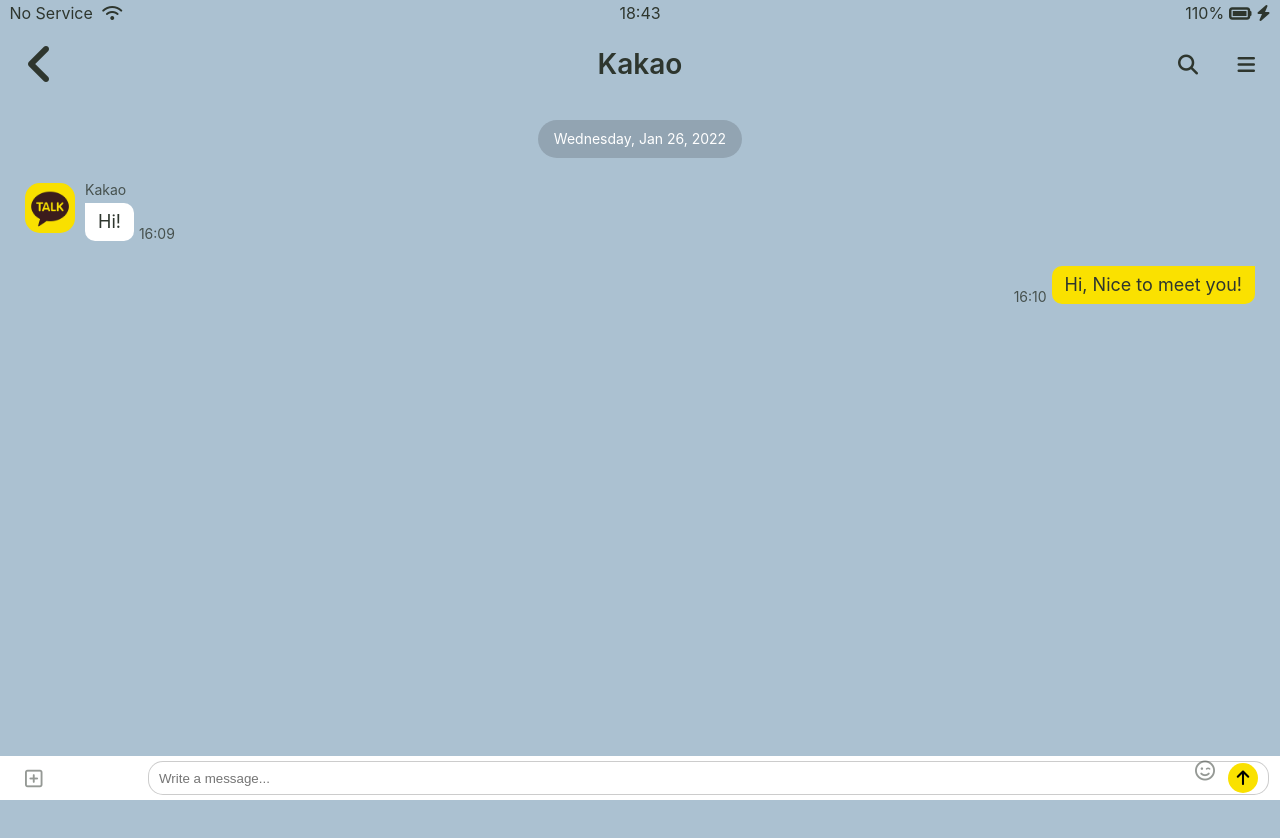
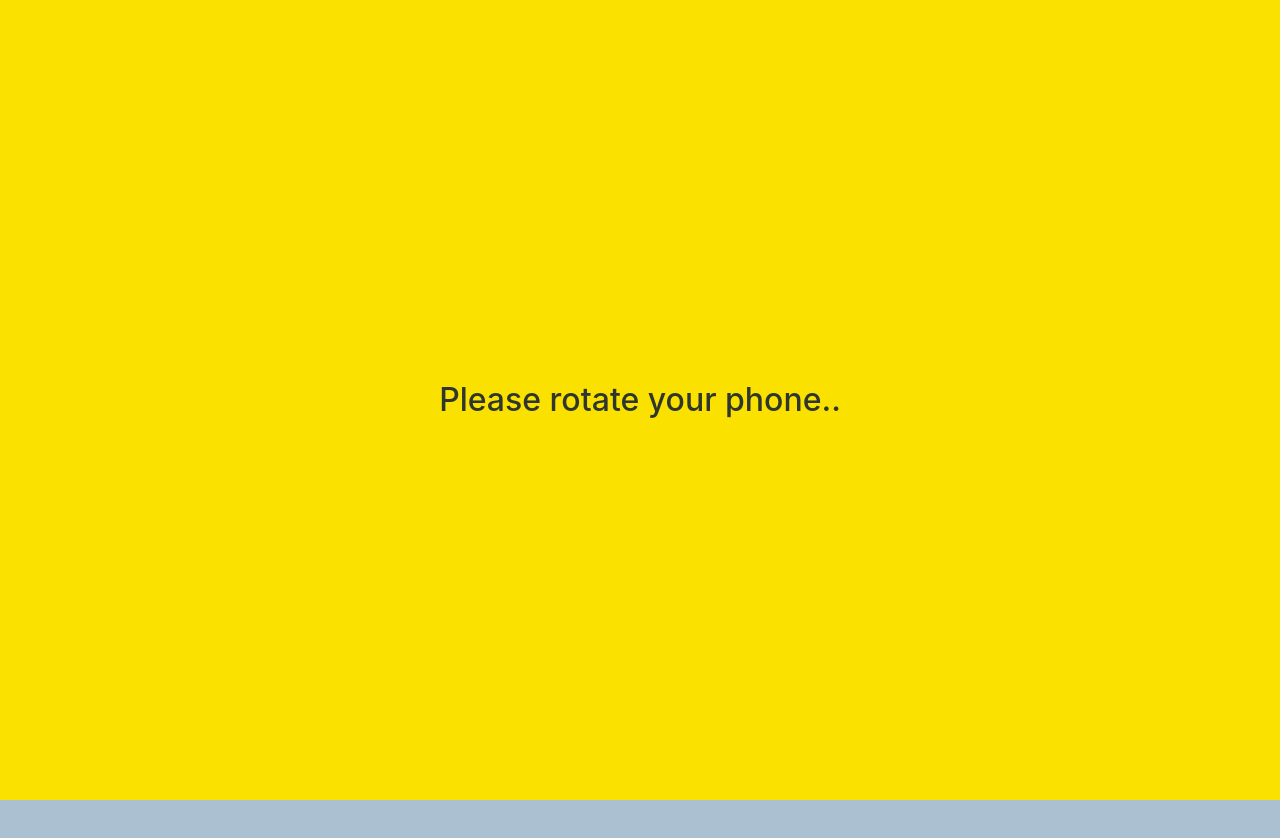
Before and after one commit to K-osA/kakao-web-clone, a plain HTML site: page chat.html in a window 1280 px wide. Shown: the top 838 px of the page. Drawn offline with Linux system fonts and the light colour scheme.

Commit message:
Create Media-query
Deny for big-screen, landscape mode

```diff
--- a/chat.html
+++ b/chat.html
@@ -69,6 +69,12 @@
         </button>
       </div>
     </form>
+    <div id="no-mobile">
+      <span>Your screen is too big :<</span>
+    </div>
+    <div id="no-portrait">
+      <span>Please rotate your phone..</span>
+    </div>
     <script
       src="https://kit.fontawesome.com/fa952cdac2.js"
       crossorigin="anonymous"
--- /dev/null
+++ b/css/components/no-something.css
@@ -0,0 +1,36 @@
+#no-mobile {
+  display: flex;
+  top: 0;
+  position: absolute;
+  z-index: 98;
+  height: 100vh;
+  width: 100vw;
+  background-color: var(--yellow);
+  justify-content: center;
+  align-items: center;
+  font-size: 32px;
+  font-weight: 500;
+}
+#no-portrait {
+  display: flex;
+  z-index: 99;
+  height: 100vh;
+  width: 100vw;
+  background-color: var(--yellow);
+  justify-content: center;
+  align-items: center;
+  font-size: 32px;
+  font-weight: 500;
+  position: absolute;
+  top: 0;
+}
+@media screen and (max-width: 645px) {
+  #no-mobile {
+    display: none;
+  }
+}
+@media screen and (orientation: portrait) {
+  #no-portrait {
+    display: none;
+  }
+}
--- a/css/styles.css
+++ b/css/styles.css
@@ -9,6 +9,7 @@
 @import "components/badge.css";
 @import "components/icon-row.css";
 @import "components/alt-screen-header.css";
+@import "components/no-something.css";
 
 /* Screens */
 @import "screens/login.css";
```
Also changed, not shown: chats.html (+6 -1 lines), find.html (+6 -1 lines), friends.html (+6 -0 lines), index.html (+6 -1 lines), more.html (+6 -1 lines), settings.html (+6 -1 lines).
